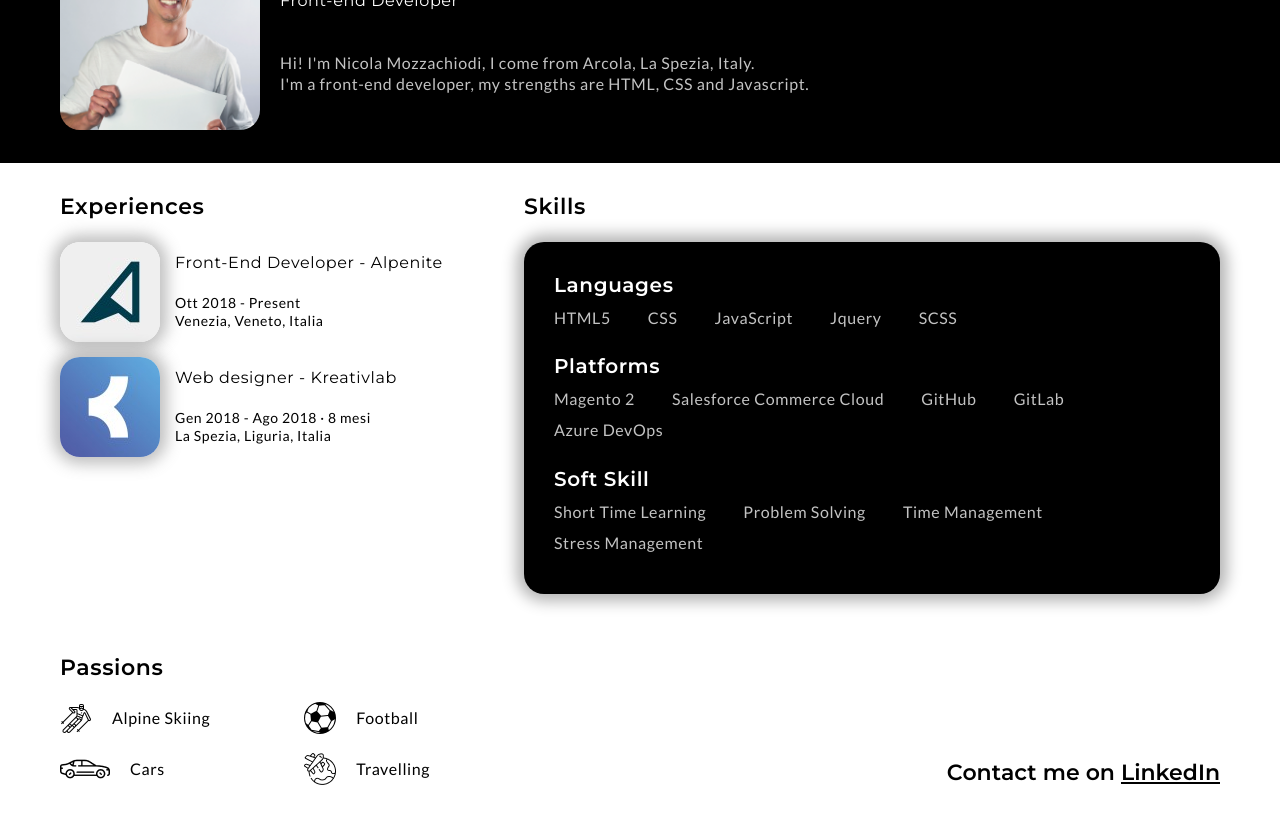
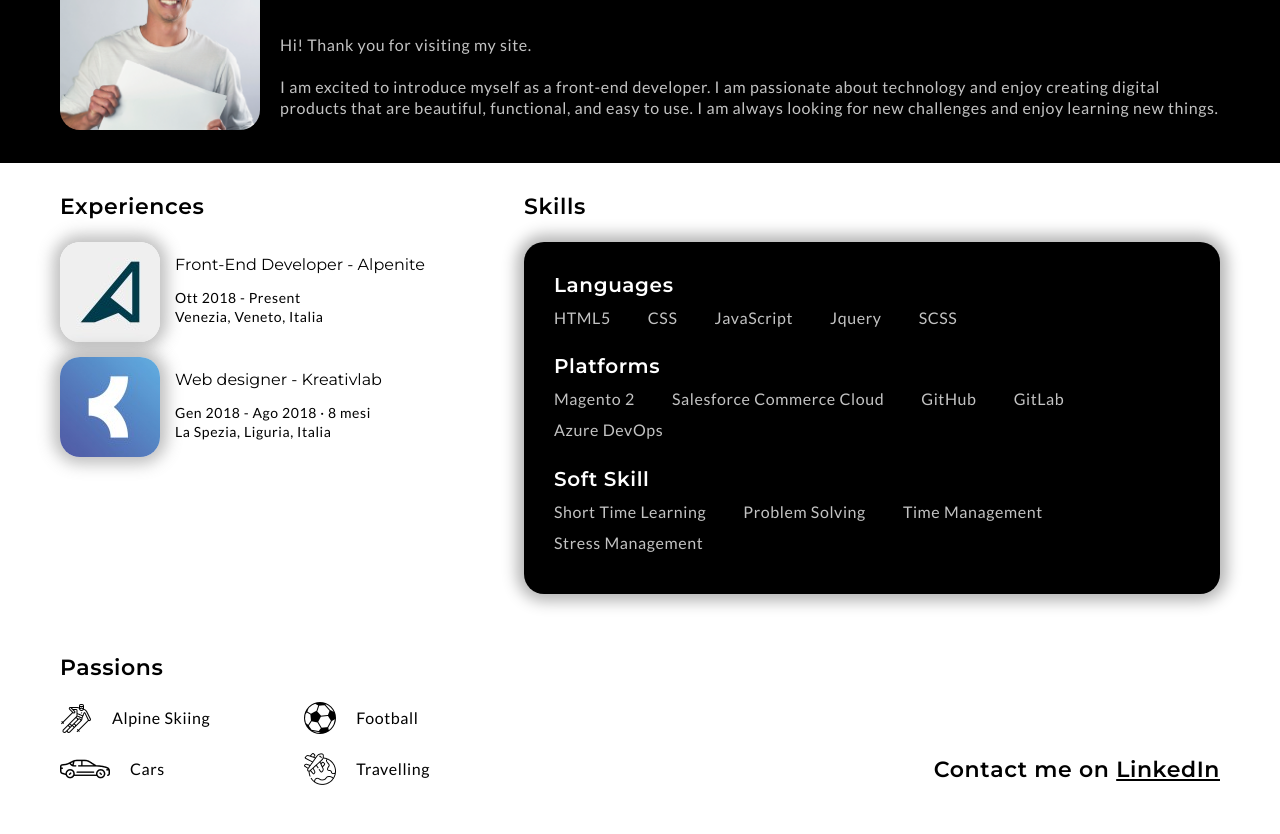
Before and after one commit to nicolamozzachiodi/nicolamozzachiodi.github.io, a website: page index.html in a window 1280 px wide. Shown: the part 123-957 px from the top of the page. Drawn offline with Linux system fonts and the light colour scheme.

Commit message:
adjust seo

```diff
--- a/index.html
+++ b/index.html
@@ -26,12 +26,14 @@
                 <h1 class="title">
                     Nicola Mozzachiodi
                 </h1>
-                <span class="h4">
+                <h2 class="h4">
                     Front-end Developer <br/><br/><br/>
-                </span>
+                </h2>
                 <p class="paragraph">
-                    Hi! I'm Nicola Mozzachiodi, I come from Arcola, La Spezia, Italy. <br/>
-                    I'm a front-end developer, my strengths are HTML, CSS and Javascript.
+                    Hi! Thank you for visiting my site.<br/><br/>
+                    I am excited to introduce myself as a front-end developer.
+                    I am passionate about technology and enjoy creating digital products that are beautiful, functional, and easy to use.
+                    I am always looking for new challenges and enjoy learning new things.
                 </p>
             </div>
         </div>
@@ -43,9 +45,9 @@
                 <li class="flex-container">
                     <img class="border-rnd-20" src="img/Alpenite.png" alt="">
                     <div class="experience-description">
-                        <span class="h4">
+                        <h3 class="h4">
                             Front-End Developer - Alpenite<br/><br/>
-                        </span>
+                        </h3>
                         <span>
                             Ott 2018 - Present <br/>
                             Venezia, Veneto, Italia
@@ -55,9 +57,9 @@
                 <li class="flex-container">
                     <img class="border-rnd-20" src="img/Kreativelab.png" alt="">
                     <div class="experience-description">
-                        <span class="h4">
+                        <h3 class="h4">
                             Web designer - Kreativlab <br/><br/>
-                        </span>
+                        </h3>
                         <span>
                             Gen 2018 - Ago 2018 · 8 mesi <br/>
                             La Spezia, Liguria, Italia
@@ -174,8 +176,7 @@
                     <span>Travelling</span>
                 </div>
             </div>
-            <h2>Contact me on <a href="https://www.linkedin.com/in/nicolamozzachiodi/"
-                    title="follow me on linkedin">LinkedIn</a></h2>
+            <span class="h2">Contact me on <a href="https://www.linkedin.com/in/nicolamozzachiodi/" title="follow me on linkedin">LinkedIn</a></span>
         </div>
     </div>
 </body>
```
